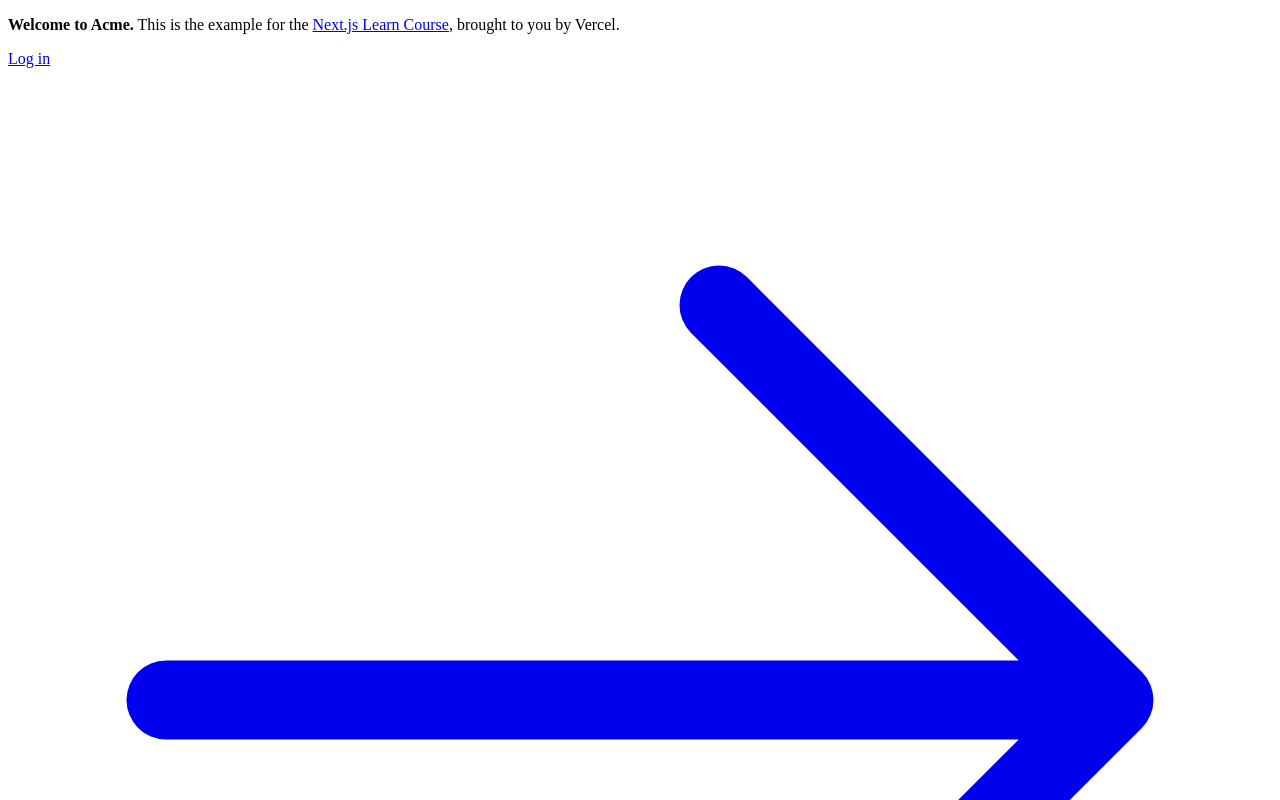
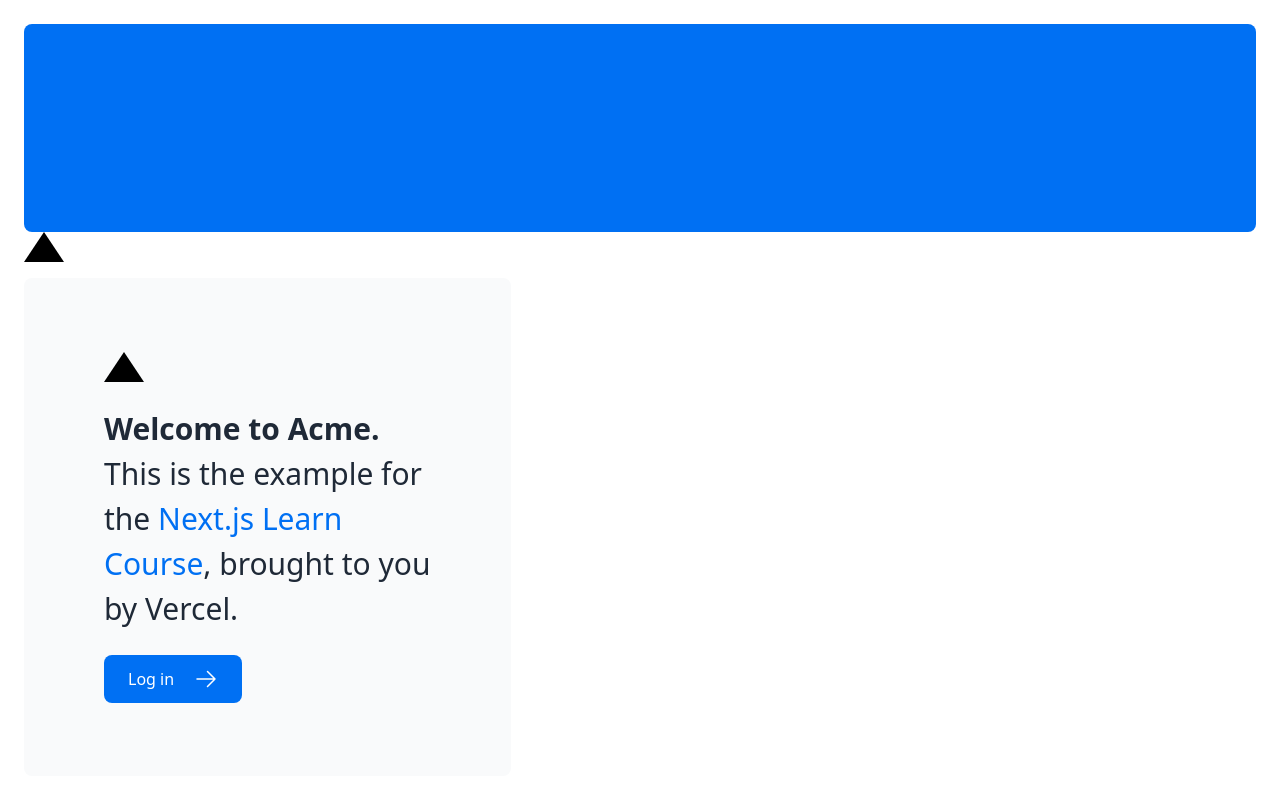
Before and after one commit to franq01/vercel-next.js, a Next.js app: page / in a window 1280 px wide. Shown: the top 800 px of the page. Built offline with nearby package versions, Linux system fonts and the light colour scheme.

Commit message:
CSS Styling

```diff
--- a/app/layout.tsx
+++ b/app/layout.tsx
@@ -1,3 +1,5 @@
+import '@/app/ui/global.css';
+
 export default function RootLayout({
   children,
 }: {
--- a/app/page.tsx
+++ b/app/page.tsx
@@ -1,6 +1,8 @@
 import AcmeLogo from '@/app/ui/acme-logo';
 import { ArrowRightIcon } from '@heroicons/react/24/outline';
 import Link from 'next/link';
+///importo homr.module.css
+import styles from '@/app/ui/home.module.css';
 
 export default function Page() {
   return (
@@ -8,9 +10,18 @@
       <div className="flex h-20 shrink-0 items-end rounded-lg bg-blue-500 p-4 md:h-52">
         {/* <AcmeLogo /> */}
       </div>
+
+
+      <div className={styles.shape} />
+
+
       <div className="mt-4 flex grow flex-col gap-4 md:flex-row">
         <div className="flex flex-col justify-center gap-6 rounded-lg bg-gray-50 px-6 py-10 md:w-2/5 md:px-20">
+        <div
+  className="h-0 w-0 border-b-[30px] border-l-[20px] border-r-[20px] border-b-black border-l-transparent border-r-transparent"
+/>
           <p className={`text-xl text-gray-800 md:text-3xl md:leading-normal`}>
+
             <strong>Welcome to Acme.</strong> This is the example for the{' '}
             <a href="https://nextjs.org/learn/" className="text-blue-500">
               Next.js Learn Course
--- /dev/null
+++ b/app/ui/home.module.css
@@ -0,0 +1,7 @@
+.shape {
+    height: 0;
+    width: 0;
+    border-bottom: 30px solid black;
+    border-left: 20px solid transparent;
+    border-right: 20px solid transparent;
+  }
```
